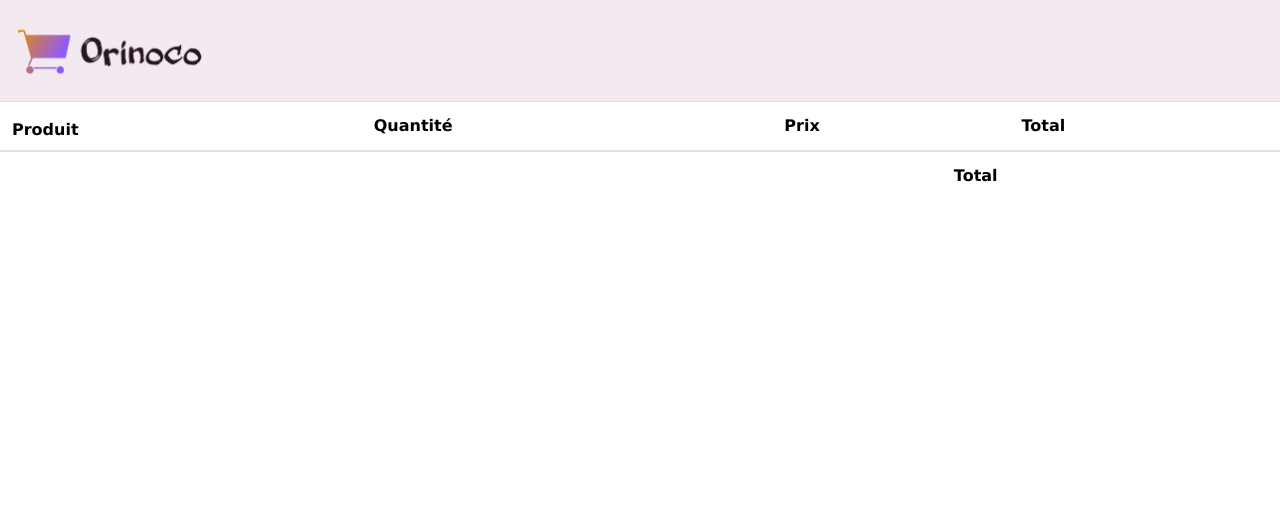
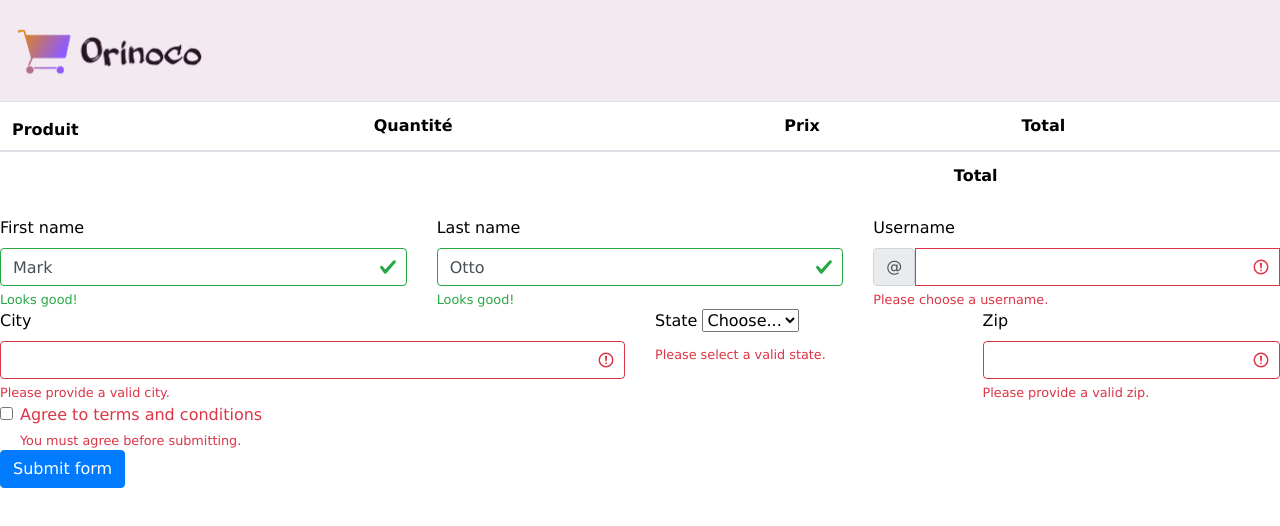
Before and after one commit to NHToujani/P05_toujani_nesrine, a plain HTML site: page frontend/panier.html in a window 1280 px wide. Drawn offline with nearby package versions, Linux system fonts and the light colour scheme.

Commit message:
add form

```diff
--- a/frontend/panier.html
+++ b/frontend/panier.html
@@ -44,6 +44,71 @@
 
         </table>
     </section>
+    <!--Formulaire de validation du commande-->
+    <form class="row g-3">
+        <div class="col-md-4">
+          <label for="validationServer01" class="form-label">First name</label>
+          <input type="text" class="form-control is-valid" id="validationServer01" value="Mark" required>
+          <div class="valid-feedback">
+            Looks good!
+          </div>
+        </div>
+        <div class="col-md-4">
+          <label for="validationServer02" class="form-label">Last name</label>
+          <input type="text" class="form-control is-valid" id="validationServer02" value="Otto" required>
+          <div class="valid-feedback">
+            Looks good!
+          </div>
+        </div>
+        <div class="col-md-4">
+          <label for="validationServerUsername" class="form-label">Username</label>
+          <div class="input-group has-validation">
+            <span class="input-group-text" id="inputGroupPrepend3">@</span>
+            <input type="text" class="form-control is-invalid" id="validationServerUsername" aria-describedby="inputGroupPrepend3 validationServerUsernameFeedback" required>
+            <div id="validationServerUsernameFeedback" class="invalid-feedback">
+              Please choose a username.
+            </div>
+          </div>
+        </div>
+        <div class="col-md-6">
+          <label for="validationServer03" class="form-label">City</label>
+          <input type="text" class="form-control is-invalid" id="validationServer03" aria-describedby="validationServer03Feedback" required>
+          <div id="validationServer03Feedback" class="invalid-feedback">
+            Please provide a valid city.
+          </div>
+        </div>
+        <div class="col-md-3">
+          <label for="validationServer04" class="form-label">State</label>
+          <select class="form-select is-invalid" id="validationServer04" aria-describedby="validationServer04Feedback" required>
+            <option selected disabled value="">Choose...</option>
+            <option>...</option>
+          </select>
+          <div id="validationServer04Feedback" class="invalid-feedback">
+            Please select a valid state.
+          </div>
+        </div>
+        <div class="col-md-3">
+          <label for="validationServer05" class="form-label">Zip</label>
+          <input type="text" class="form-control is-invalid" id="validationServer05" aria-describedby="validationServer05Feedback" required>
+          <div id="validationServer05Feedback" class="invalid-feedback">
+            Please provide a valid zip.
+          </div>
+        </div>
+        <div class="col-12">
+          <div class="form-check">
+            <input class="form-check-input is-invalid" type="checkbox" value="" id="invalidCheck3" aria-describedby="invalidCheck3Feedback" required>
+            <label class="form-check-label" for="invalidCheck3">
+              Agree to terms and conditions
+            </label>
+            <div id="invalidCheck3Feedback" class="invalid-feedback">
+              You must agree before submitting.
+            </div>
+          </div>
+        </div>
+        <div class="col-12">
+          <button class="btn btn-primary" type="submit">Submit form</button>
+        </div>
+      </form>
     <!-- jQuery first, then Popper.js, then Bootstrap JS -->
     <script src="https://code.jquery.com/jquery-3.4.1.slim.min.js"
         integrity="sha384-J6qa4849blE2+poT4WnyKhv5vZF5SrPo0iEjwBvKU7imGFAV0wwj1yYfoRSJoZ+n"
```
